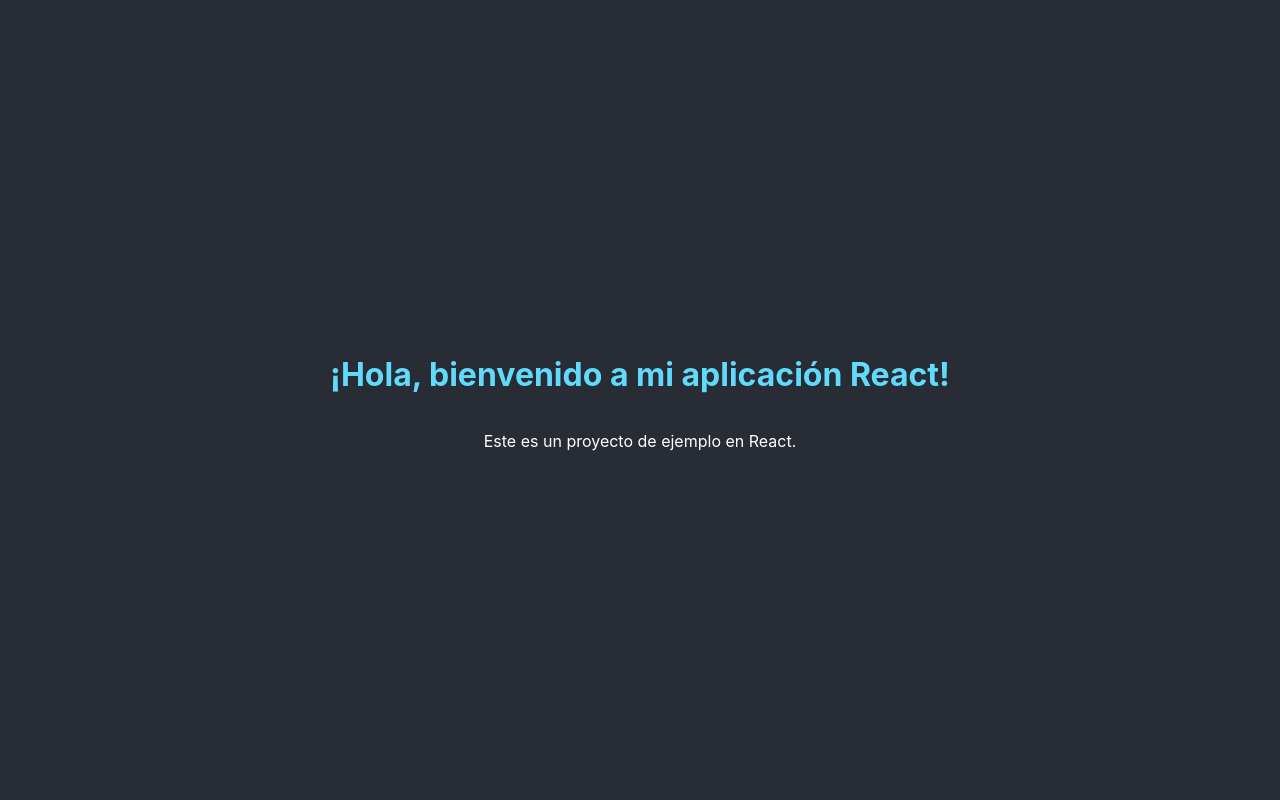
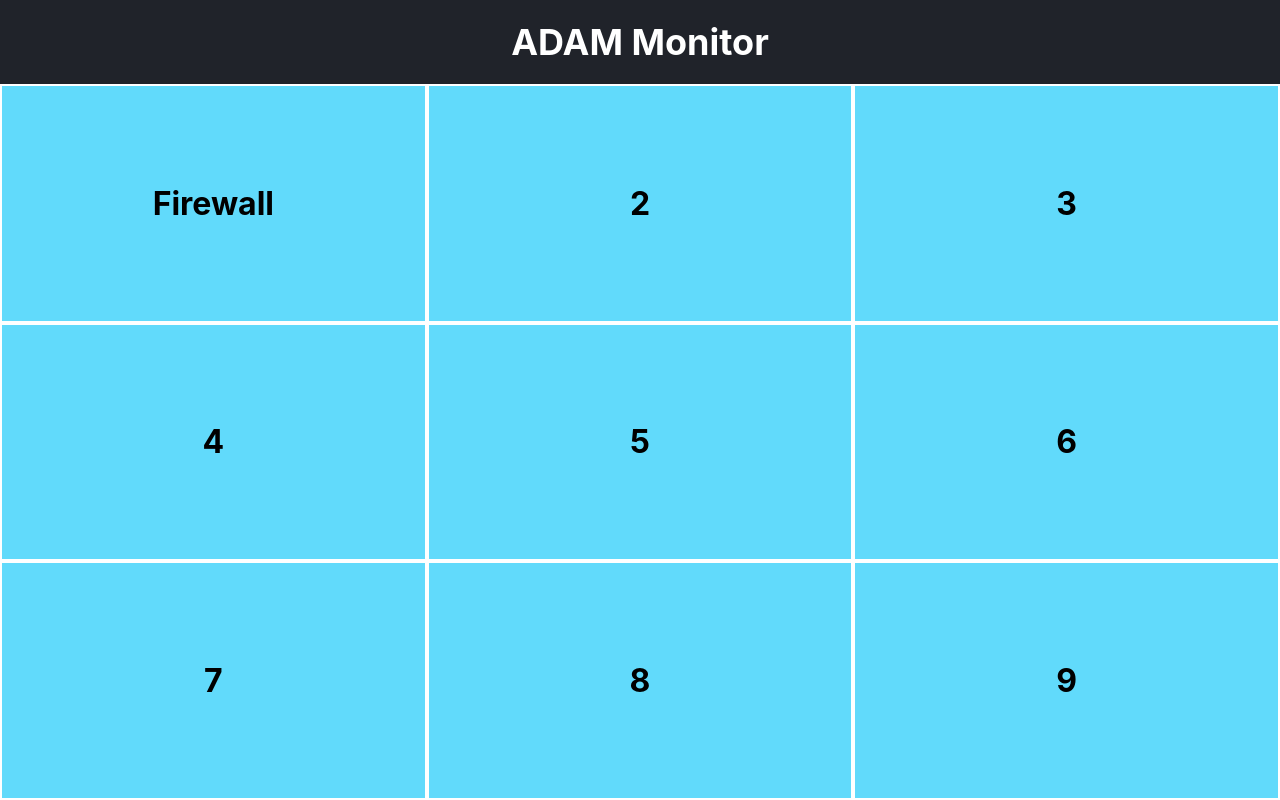
Before and after one commit to AOx0/adam, a React (Create React App) app in the folder service-monitor/: page / in a window 1280 px wide. Built offline with nearby package versions, Linux system fonts and the light colour scheme.

Commit message:
feat(adam-front): :sparkles: add first firewall home page

```diff
--- /dev/null
+++ b/package.json
@@ -0,0 +1,5 @@
+{
+  "dependencies": {
+    "react-router-dom": "^6.26.2"
+  }
+}
--- a/service-monitor/package.json
+++ b/service-monitor/package.json
@@ -8,6 +8,7 @@
     "@testing-library/user-event": "^13.5.0",
     "react": "^18.3.1",
     "react-dom": "^18.3.1",
+    "react-router-dom": "^6.26.2",
     "react-scripts": "5.0.1",
     "web-vitals": "^2.1.4"
   },
--- a/service-monitor/src/App.css
+++ b/service-monitor/src/App.css
@@ -1,17 +1,66 @@
+* {
+  margin: 0;
+  padding: 0;
+  box-sizing: border-box;
+}
+
+html, body, #root {
+  height: 100%;
+}
+
 .App {
+  height: 100vh;
+  width: 100vw;
+  display: flex;
+  flex-direction: column;
+}
+
+.App-navbar {
+  background-color: #20232a;
+  color: white;
+  padding: 20px;
+  text-align: center;
+  font-size: 1.5rem;
+  font-weight: bold;
+}
+
+.App-header {
+  flex-grow: 1;
+  display: flex;
+  justify-content: center;
+  align-items: center;
+}
+
+.grid-container {
+  display: grid;
+  grid-template-columns: repeat(3, 1fr);
+  grid-template-rows: repeat(3, 1fr);
+  height: 100%;
+  width: 100%;
+}
+
+.grid-item {
+  display: flex;
+  justify-content: center;
+  align-items: center;
+  background-color: #61dafb;
+  font-size: 2rem;
+  color: black;
+  font-weight: bold;
+  border: 2px solid white;
+  text-decoration: none;
+}
+
+.grid-item:hover {
+  background-color: #4fa4d3;
+}
+
+.page {
+  padding: 20px;
   text-align: center;
 }
 
-.App-header {
-  background-color: #282c34;
-  min-height: 100vh;
-  display: flex;
-  flex-direction: column;
-  align-items: center;
-  justify-content: center;
-  color: white;
-}
-
-h1 {
+h2 {
+  font-size: 2.5rem;
   color: #61dafb;
 }
--- a/service-monitor/src/App.js
+++ b/service-monitor/src/App.js
@@ -1,15 +1,47 @@
 import React from 'react';
+import { BrowserRouter as Router, Route, Routes, Link } from 'react-router-dom';
 import './App.css';
 
 function App() {
   return (
-    <div className="App">
-      <header className="App-header">
-        <h1>¡Hola, bienvenido a mi aplicación React!</h1>
-        <p>
-          Este es un proyecto de ejemplo en React.
-        </p>
-      </header>
+    <Router>
+      <div className="App">
+        <nav className="App-navbar">
+          <h1>ADAM Monitor</h1>
+        </nav>
+        <Routes>
+          <Route path="/" element={<Home />} />
+          <Route path="/firewall" element={<Page1 />} />
+        </Routes>
+      </div>
+    </Router>
+  );
+}
+
+function Home() {
+  return (
+    <header className="App-header">
+      <div className="grid-container">
+        <Link to="/firewall" className="grid-item">Firewall</Link>
+        <div className="grid-item">2</div>
+        <div className="grid-item">3</div>
+        <div className="grid-item">4</div>
+        <div className="grid-item">5</div>
+        <div className="grid-item">6</div>
+        <div className="grid-item">7</div>
+        <div className="grid-item">8</div>
+        <div className="grid-item">9</div>
+      </div>
+    </header>
+  );
+}
+
+function Page1() {
+  return (
+    <div className="page">
+      <h2>Firewall</h2>
+      <p>Firewall Desc</p>
+      <Link to="/">Back to Home</Link>
     </div>
   );
 }
```
Also changed, not shown: 2 other files (tests, documents, lock files or other folders).
